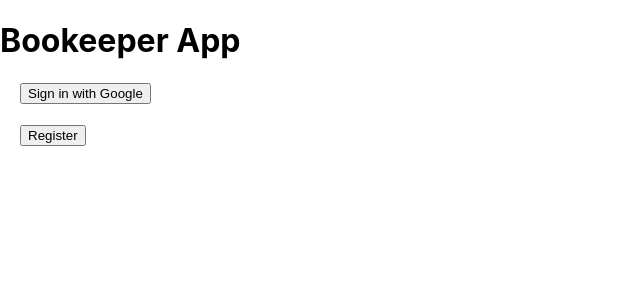
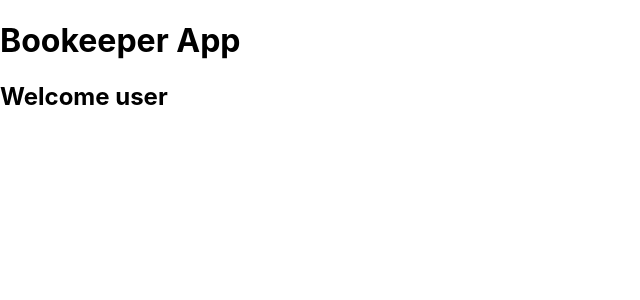
Before and after one commit to m00racle/bookeeper, a React (Create React App) app: page /welcome in a window 1280 px wide. Before the commit this address led to /. Shown: the top 300 px of the page, without its empty margins (0-640 px from the left). Built offline with nearby package versions, Linux system fonts and the light colour scheme; no server answers.

Commit message:
prepare welcome path for auth

```diff
--- a/src/App.js
+++ b/src/App.js
@@ -2,6 +2,7 @@ import React from 'react';
 import { BrowserRouter as Router, Routes, Route, Navigate } from 'react-router-dom';
 import Home from './components/home';
 import Register from './components/register';
+import Welcome from './components/welcome';
 
 function App() {
   return (
@@ -20,6 +21,9 @@ function App() {
         {/* Register Route */}
         <Route path="/register" element={<Register />} />
 
+        {/* Welcome Route */}
+        <Route path="/welcome" element={<Welcome />} />
+
         {/* Fallback Route */}
         <Route path="*" element={<Navigate to="/" />} />
       </Routes>
--- /dev/null
+++ b/src/components/welcome.js
@@ -0,0 +1,15 @@
+/* This is after the user sign in */
+
+import React from "react";
+
+function Welcome () {
+    return (
+        <>
+            <h2>
+                Welcome user
+            </h2>
+        </>
+    );
+};
+
+export default Welcome;
```
